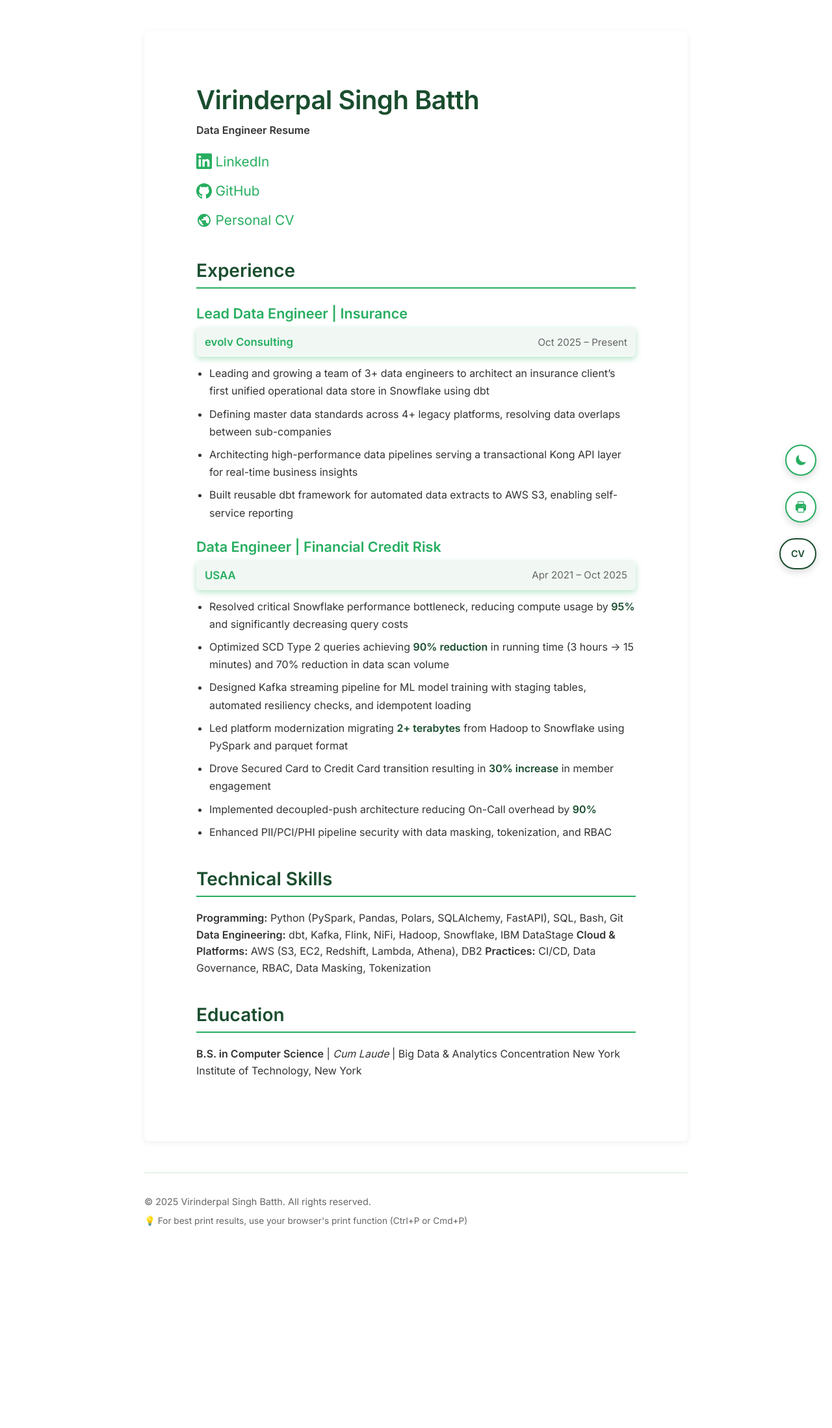
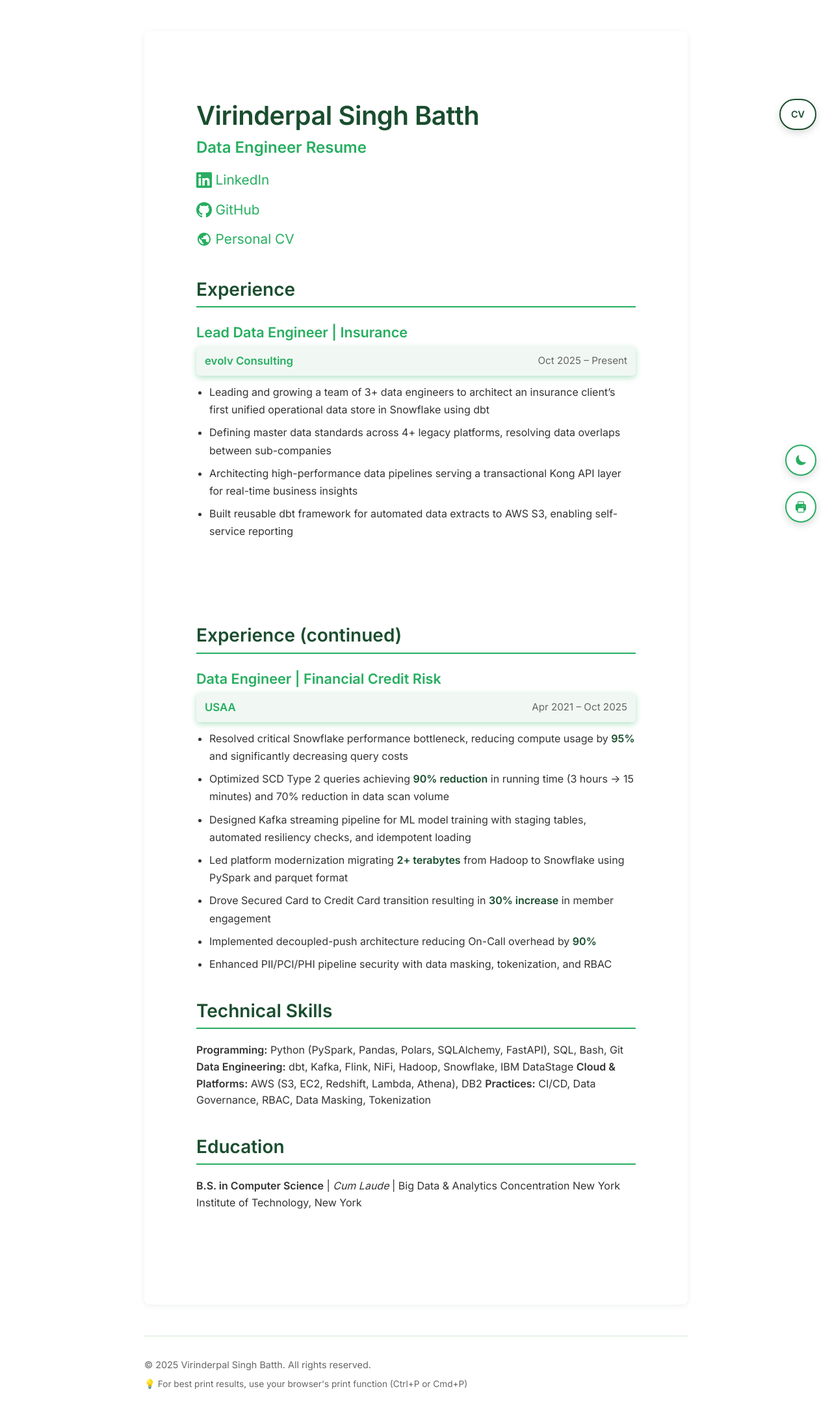
Before and after one commit to vsbatth6/vsbatth6.github.io, a Jekyll site: the page built from resume.md, in a window 1280 px wide. Shown: the whole page at 65% size. Built offline with Jekyll 4.4.1, drawn with Linux system fonts in a browser that asks for light colours; before the commit the page ends 1946 px from its top, so only the background shows below that.

Commit message:
Resolve conflicts between dev and update branches
- Move CV/Resume toggle button to top-right position
- Add card-based swipe UI for mobile resume view
- Keep inline text format for technical skills
- Update responsive button positioning for mobile screens

```diff
--- a/assets/css/style.css
+++ b/assets/css/style.css
@@ -626,10 +626,10 @@ h2:last-of-type + ul li {
 /* CV/Resume Toggle Button */
 .cv-resume-toggle {
     position: fixed !important;
-    bottom: 1.5rem !important;
+    top: 9.5rem !important;
     right: 1.5rem !important;
     left: auto !important;
-    top: auto !important;
+    bottom: auto !important;
     min-width: 48px !important;
     width: auto !important;
     max-width: none !important;
@@ -785,7 +785,7 @@ h2:last-of-type + ul li {
     }
 
     .cv-resume-toggle {
-        bottom: 0.75rem !important;
+        top: 8rem !important;
         right: 0.75rem !important;
         min-width: 44px !important;
         height: 44px !important;
@@ -820,7 +820,7 @@ h2:last-of-type + ul li {
     }
 
     .cv-resume-toggle {
-        bottom: 0.5rem !important;
+        top: 7.5rem !important;
         right: 0.5rem !important;
         min-width: 40px !important;
         height: 40px !important;
@@ -963,7 +963,8 @@ h2:last-of-type + ul li {
    Resume Page Styles
    =========================== */
 
-/* Resume page - single scrollable page, not card-based */
+/* Resume page - single scrollable page on desktop, card-based on mobile */
+@media screen and (min-width: 769px) {
     .resume-page {
         width: 100%;
         max-width: 100%;
@@ -974,6 +975,15 @@ h2:last-of-type + ul li {
         scroll-snap-align: none !important;
         position: static !important;
         overflow: visible !important;
+    }
+
+    .resume-page .card {
+        scroll-snap-align: none !important;
+        min-height: auto !important;
+        height: auto !important;
+        padding: 1.5rem 0 !important;
+        margin-bottom: 1.5rem;
+    }
 }
 
 /* ===========================
--- a/resume.md
+++ b/resume.md
@@ -4,6 +4,8 @@ title: Virinderpal Singh Batth | Resume
 ---
 
 <div class="resume-page" markdown="1">
+
+<div class="card" markdown="1">
 
 # Virinderpal Singh Batth
 
@@ -41,6 +43,12 @@ title: Virinderpal Singh Batth | Resume
 - Architecting high-performance data pipelines serving a transactional Kong API layer for real-time business insights
 - Built reusable dbt framework for automated data extracts to AWS S3, enabling self-service reporting
 
+</div>
+
+<div class="card" markdown="1">
+
+## Experience (continued)
+
 ### Data Engineer | Financial Credit Risk
 
 <p class="job-header"><span><strong>USAA</strong></span><span>Apr 2021 – Oct 2025</span></p>
@@ -66,3 +74,5 @@ title: Virinderpal Singh Batth | Resume
 New York Institute of Technology, New York
 
 </div>
+
+</div>
```
Lines whose indentation alone changed are shown as unchanged.
